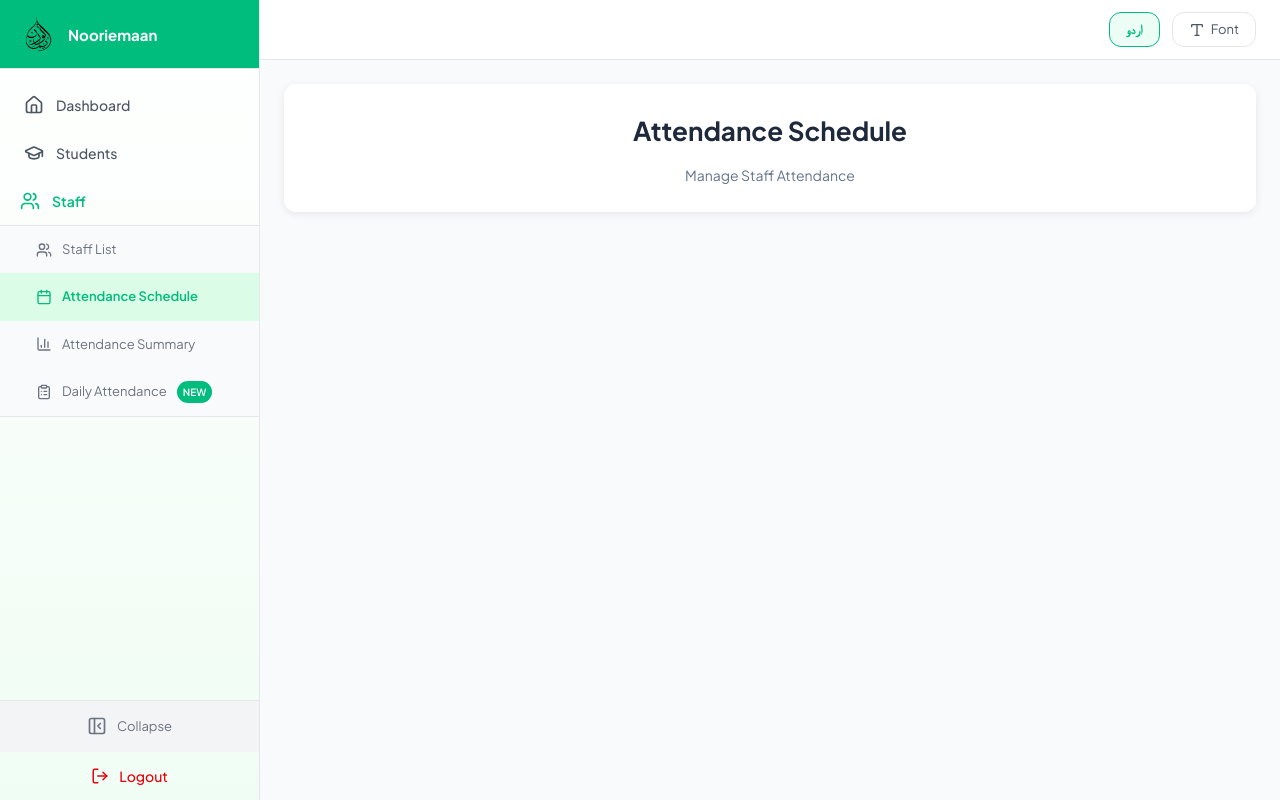
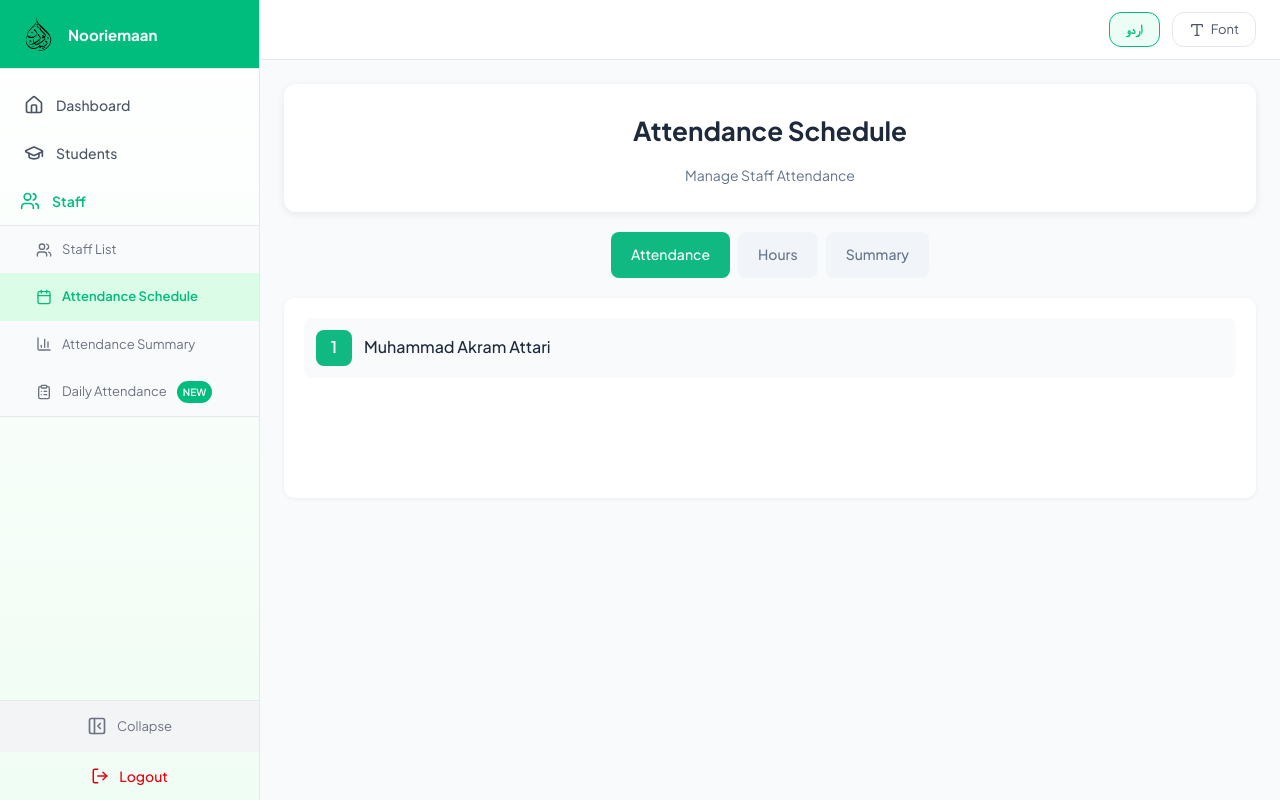
Before and after one commit to Tahiralmadni/Nooriemaan-project, a React (Vite) app: page /teachers/schedule in a window 1280 px wide. Built offline with nearby package versions, Linux system fonts and the light colour scheme; a web font is replaced by a local one.

Commit message:
feat: add AttendanceSchedule page with tabbed UI for staff attendance.

```diff
--- a/src/pages/AttendanceSchedule.jsx
+++ b/src/pages/AttendanceSchedule.jsx
@@ -1,4 +1,4 @@
-import { useEffect } from 'react';
+import { useEffect, useState } from 'react';
 import { useTranslation } from 'react-i18next';
 import { Helmet } from 'react-helmet-async';
 
@@ -6,9 +6,19 @@ const AttendanceSchedule = () => {
     const { t, i18n } = useTranslation();
     const isRTL = i18n.language === 'ur';
 
+    // Active tab
+    const [activeTab, setActiveTab] = useState('hazri');
+
     useEffect(() => {
         document.title = t('pageTitles.attendanceSchedule');
     }, [t, i18n.language]);
+
+    // Test staff (1 only)
+    const testStaff = {
+        id: 1,
+        nameUr: 'محمد اکرم عطاری',
+        nameEn: 'Muhammad Akram Attari'
+    };
 
     return (
         <>
@@ -17,7 +27,7 @@ const AttendanceSchedule = () => {
             </Helmet>
 
             <div style={{ fontFamily: isRTL ? 'var(--font-urdu)' : 'var(--font-english)' }}>
-                {/* Page Heading with Card */}
+                {/* Page Heading */}
                 <div style={{
                     backgroundColor: '#ffffff',
                     borderRadius: '12px',
@@ -44,6 +54,113 @@ const AttendanceSchedule = () => {
                         {isRTL ? 'عملہ کی حاضری کا انتظام' : 'Manage Staff Attendance'}
                     </p>
                 </div>
+
+                {/* Tabs - 26 Jan */}
+                <div style={{
+                    display: 'flex',
+                    justifyContent: 'center',
+                    gap: '8px',
+                    marginBottom: '20px',
+                    flexWrap: 'wrap'
+                }}>
+                    <button
+                        onClick={() => setActiveTab('hazri')}
+                        style={{
+                            padding: '10px 20px',
+                            borderRadius: '8px',
+                            border: 'none',
+                            cursor: 'pointer',
+                            fontWeight: '500',
+                            fontSize: '14px',
+                            backgroundColor: activeTab === 'hazri' ? '#10b981' : '#f1f5f9',
+                            color: activeTab === 'hazri' ? '#ffffff' : '#64748b',
+                            fontFamily: isRTL ? 'var(--font-urdu)' : 'var(--font-english)'
+                        }}
+                    >
+                        {isRTL ? 'حاضری' : 'Attendance'}
+                    </button>
+                    <button
+                        onClick={() => setActiveTab('hours')}
+                        style={{
+                            padding: '10px 20px',
+                            borderRadius: '8px',
+                            border: 'none',
+                            cursor: 'pointer',
+                            fontWeight: '500',
+                            fontSize: '14px',
+                            backgroundColor: activeTab === 'hours' ? '#10b981' : '#f1f5f9',
+                            color: activeTab === 'hours' ? '#ffffff' : '#64748b',
+                            fontFamily: isRTL ? 'var(--font-urdu)' : 'var(--font-english)'
+                        }}
+                    >
+                        {isRTL ? 'دوران اوقات' : 'Hours'}
+                    </button>
+                    <button
+                        onClick={() => setActiveTab('summary')}
+                        style={{
+                            padding: '10px 20px',
+                            borderRadius: '8px',
+                            border: 'none',
+                            cursor: 'pointer',
+                            fontWeight: '500',
+                            fontSize: '14px',
+                            backgroundColor: activeTab === 'summary' ? '#10b981' : '#f1f5f9',
+                            color: activeTab === 'summary' ? '#ffffff' : '#64748b',
+                            fontFamily: isRTL ? 'var(--font-urdu)' : 'var(--font-english)'
+                        }}
+                    >
+                        {isRTL ? 'مجموعی' : 'Summary'}
+                    </button>
+                </div>
+
+                {/* Tab Content */}
+                <div style={{
+                    backgroundColor: '#ffffff',
+                    borderRadius: '10px',
+                    padding: '20px',
+                    boxShadow: '0 1px 4px rgba(0,0,0,0.06)',
+                    minHeight: '200px'
+                }}>
+                    {activeTab === 'hazri' && (
+                        <div style={{
+                            display: 'flex',
+                            alignItems: 'center',
+                            gap: '12px',
+                            padding: '12px',
+                            backgroundColor: '#f8fafc',
+                            borderRadius: '8px'
+                        }}>
+                            <div style={{
+                                width: '36px',
+                                height: '36px',
+                                backgroundColor: '#10b981',
+                                borderRadius: '8px',
+                                display: 'flex',
+                                alignItems: 'center',
+                                justifyContent: 'center',
+                                color: '#ffffff',
+                                fontWeight: '600'
+                            }}>
+                                {testStaff.id}
+                            </div>
+                            <span style={{ fontWeight: '500', color: '#1e293b' }}>
+                                {isRTL ? testStaff.nameUr : testStaff.nameEn}
+                            </span>
+                        </div>
+                    )}
+
+                    {activeTab === 'hours' && (
+                        <p style={{ textAlign: 'center', color: '#94a3b8' }}>
+                            {isRTL ? 'جلد آرہا ہے' : 'Coming Soon'}
+                        </p>
+                    )}
+
+                    {activeTab === 'summary' && (
+                        <p style={{ textAlign: 'center', color: '#94a3b8' }}>
+                            {isRTL ? 'جلد آرہا ہے' : 'Coming Soon'}
+                        </p>
+                    )}
+                </div>
             </div>
         </>
     );
```
